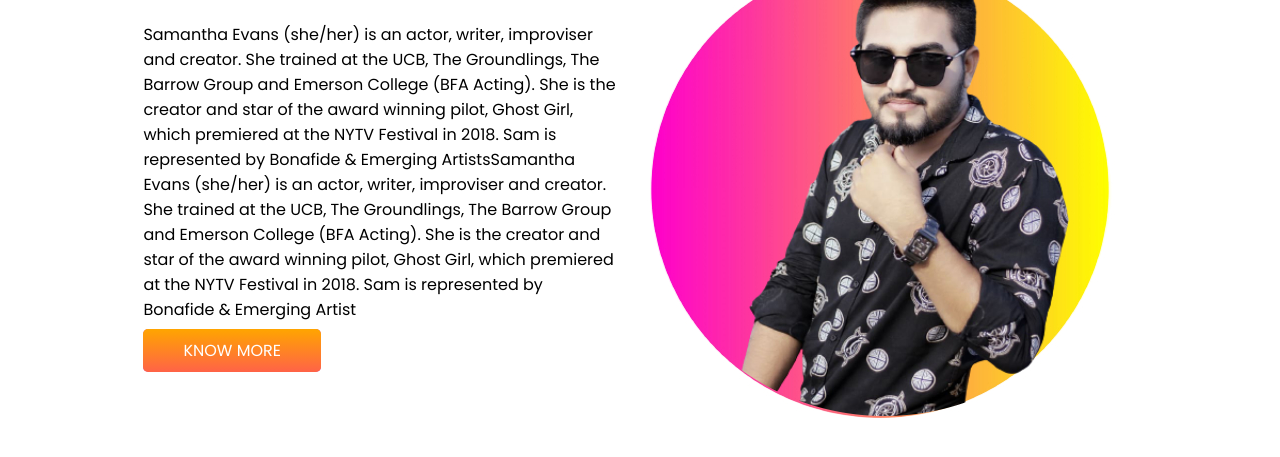
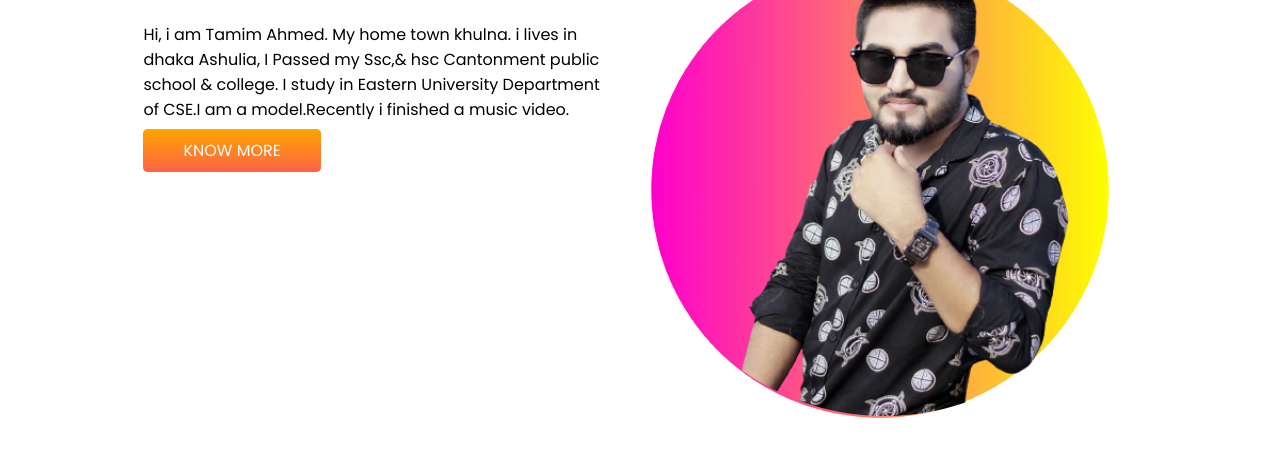
Before and after one commit to Aurnab990/Alam.Portfolio, a plain HTML site: page index.html in a window 1280 px wide. Shown: the part 441-898 px from the top of the page. Drawn offline with Linux system fonts and the light colour scheme.

Commit message:
About updated

```diff
--- a/index.html
+++ b/index.html
@@ -18,7 +18,7 @@
 
             <div>
                 <h2>About Me</h2>
-            <p>Samantha Evans (she/her) is an actor, writer, improviser and creator. She trained at the UCB, The Groundlings, The Barrow Group and Emerson College (BFA Acting). She is the creator and star of the award winning pilot, Ghost Girl, which premiered at the NYTV Festival in 2018. Sam is represented by Bonafide & Emerging ArtistsSamantha Evans (she/her) is an actor, writer, improviser and creator. She trained at the UCB, The Groundlings, The Barrow Group and Emerson College (BFA Acting). She is the creator and star of the award winning pilot, Ghost Girl, which premiered at the NYTV Festival in 2018. Sam is represented by Bonafide & Emerging Artist</p>
+            <p>Hi,  i am Tamim Ahmed. My home town khulna. i lives in dhaka Ashulia,  I Passed my Ssc,& hsc Cantonment public school & college. I study in Eastern University Department of CSE.I am a model.Recently i finished a music video.</p>
             <a href="https://www.facebook.com/AlamShikder24">KNOW MORE</a>
 
         </div>
```
